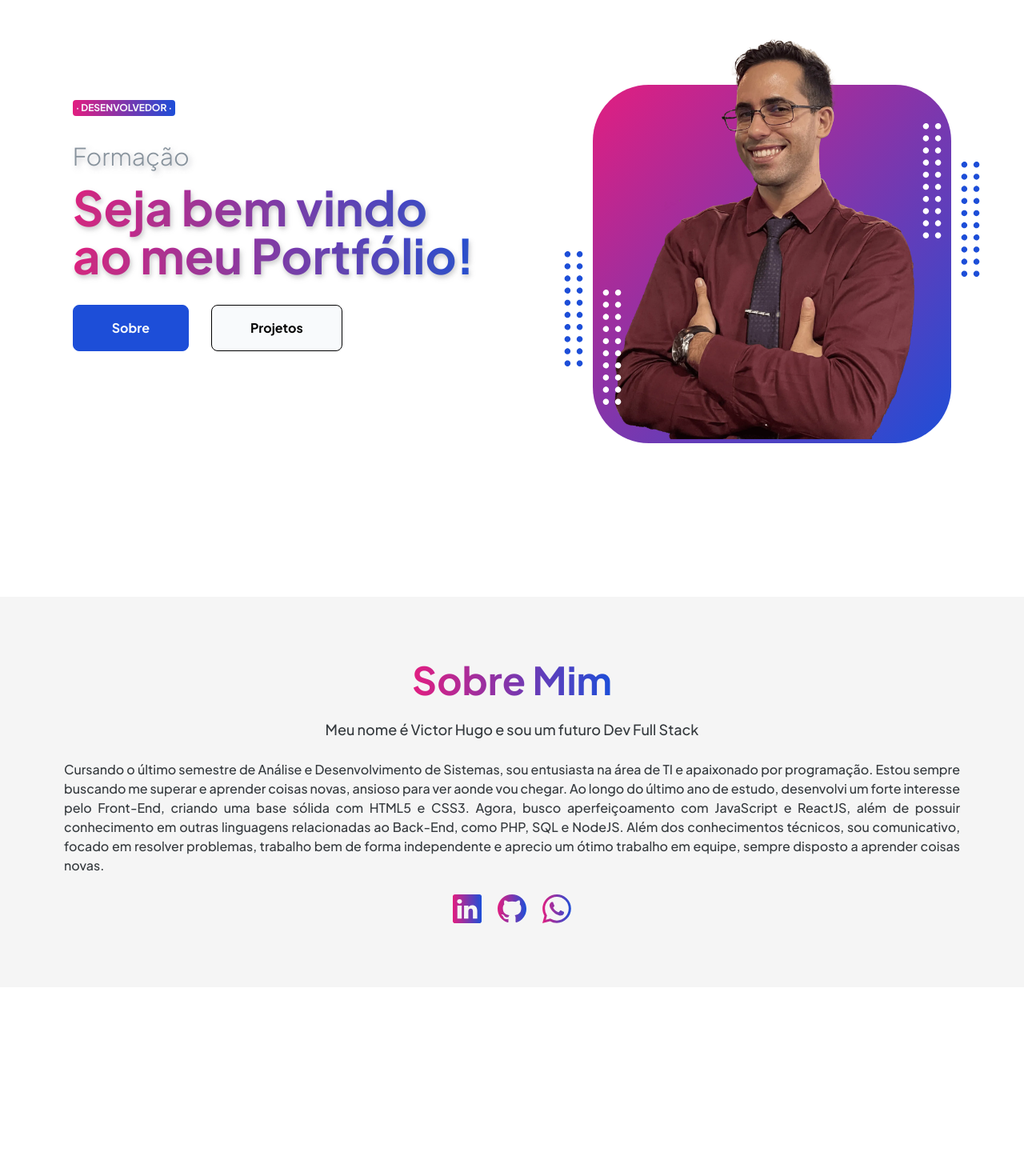
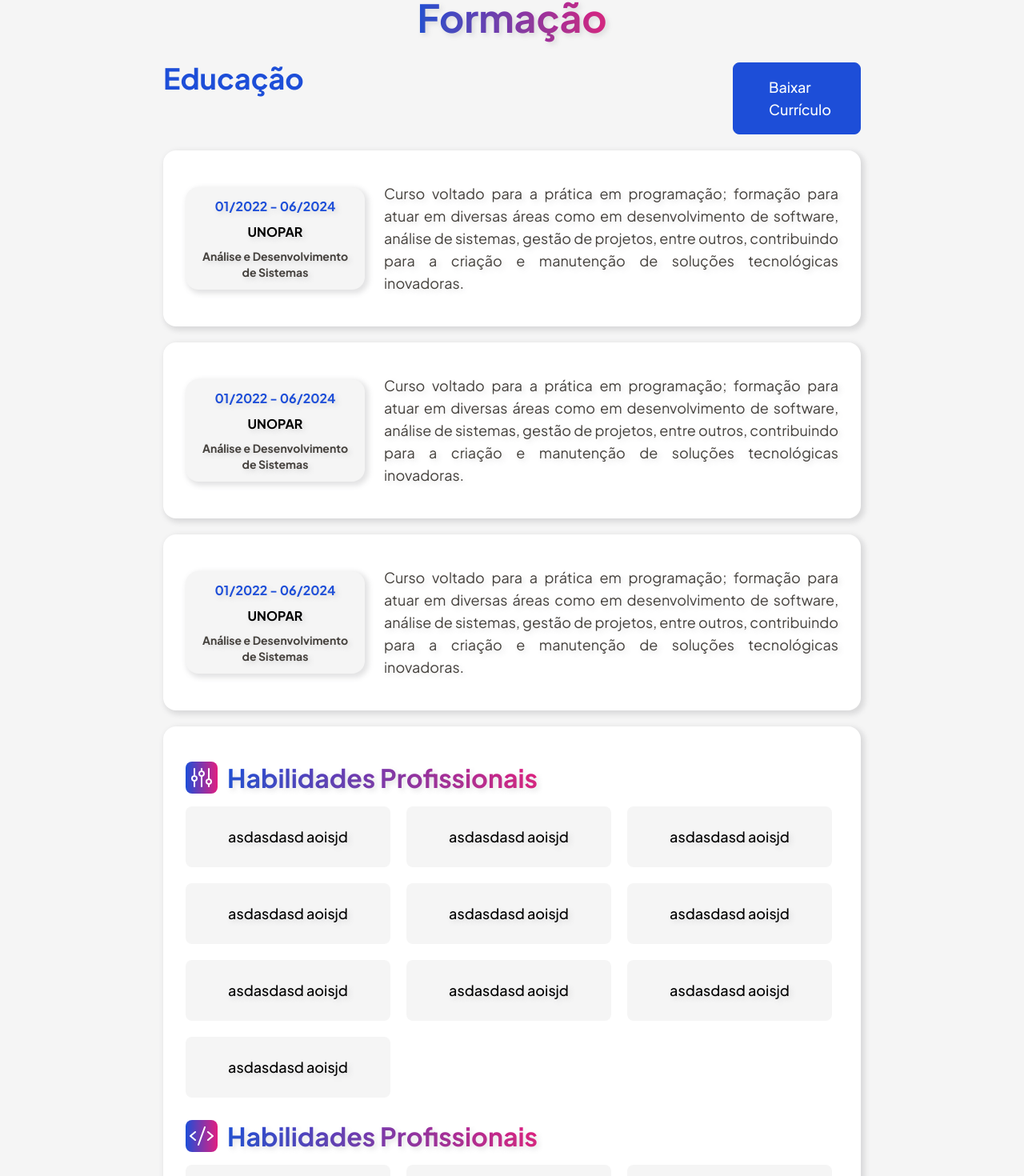
Before and after one commit to viitones/potfolio-react, a React (Vite) app: page /formacao in a window 1280 px wide. Shown: the part 150-1620 px from the top of the page at 80% size. Before the commit the page ends 1384 px from the top, so only its background shows below. Built offline with nearby package versions, Linux system fonts and the light colour scheme.

Commit message:
pagina dois feita

```diff
--- a/src/app.tsx
+++ b/src/app.tsx
@@ -1,5 +1,4 @@
 import { Header } from './components/Header';
-import { Footer } from './components/Footer';
 import { Outlet } from 'react-router-dom';
 
 
@@ -9,11 +8,9 @@ export function App() {
     <>
       <Header />
 
-      <main className='mt-8 sm:mt-16 lg:mt-44 2xl:mt-44'>
+      <main className=''>
         <Outlet />
       </main>
-
-      <Footer />
     </>
   )
 }
--- /dev/null
+++ b/src/components/Graduacoes.tsx
@@ -0,0 +1,12 @@
+export function Graduacoes(){
+    return(
+        <div className="flex flex-col md:flex-row justify-between gap-6 items-center px-7 py-10 rounded-2xl bg-white text-shadow shadow-zinc-500/20 shadow-[3px_3px_6px_2px_#383b3f34]">
+            <div className="bg-cinzaFooter text-shadow shadow-zinc-500/20 flex flex-col justify-center items-center text-center gap-2 font-bold w-full md:max-w-56 rounded-2xl p-3 shadow-[3px_3px_6px_2px_#383b3f34]">
+                <span className="text-azul">01/2022 - 06/2024</span>
+                <h3 className="text-base">UNOPAR</h3>
+                <p className="font-base text-sm text-cinzaNavHover">Análise e Desenvolvimento de Sistemas</p>
+            </div>
+            <p className="text-justify text-lg text-cinzaNavHover">Curso voltado para a prática em programação; formação para atuar em diversas áreas como em desenvolvimento de software, análise de sistemas, gestão de projetos, entre outros, contribuindo para a criação e manutenção de soluções tecnológicas inovadoras.</p>
+        </div>
+    )
+}
--- /dev/null
+++ b/src/components/Skill.tsx
@@ -0,0 +1,7 @@
+export function Skill(){
+    return(
+        <div className='p-6 max-w-64 mx-auto md:mx-0 flex flex-auto items-center justify-center font-medium text-lg rounded-lg bg-cinzaFooter'>
+            <p>asdasdasd aoisjd</p>
+        </div>
+    )
+}
--- a/src/pages/Formacao.tsx
+++ b/src/pages/Formacao.tsx
@@ -1,39 +1,88 @@
-import eu from "../assets/cabecudo.webp";
-import DotsBr from '../assets/dot1.svg';
-import DotsAz from '../assets/dot2.svg';
+import { Code, FileArrowDown, Sliders } from "@phosphor-icons/react/dist/ssr";
+import { Graduacoes } from "../components/Graduacoes";
+import { Skill } from "../components/Skill";
+
 
 export function Formacao (){
   return (
-    <section className='max-w-7xl mx-auto h-svh lg:h-[80vh]'>
-      <div className='flex flex-col items-center justify-center text-center lg:text-left 2xl:text-left lg:flex-row lg:justify-evenly '>
-        <div className='flex flex-col items-center justify-center lg:justify-normal lg:items-start 2xl:justify-normal 2xl:items-start gap-8 mb-24'>
-          <span className='max-w-max font-bold text-xs text-branco bg-gradient-to-l rounded px-1 py-[2px] from-azul to-rosa'>
-            · DESENVOLVEDOR ·
-          </span>
+    <section className="bg-cinzaFooter">
+      <div className="w-full max-w-lg md:max-w-4xl mx-auto pb-32 px-7 md:px-3 flex flex-col items-center gap-5">
 
-          <div className="flex flex-col gap-4">
-            <p className=' text-cinzaP text-3xl font-light text-shadow shadow-zinc-500/50 brightness-125'>
-              Formação
-            </p>
+        <h2 className="mt-14 text-[3rem] max-w-lg font-bold text-shadow shadow-zinc-500/20 bg-gradient-to-l from-rosa to-azul bg-clip-text text-transparent drop-shadow-md'">Formação</h2>
 
-            <h1 className='text-6xl max-w-lg font-bold text-shadow shadow-zinc-500/20 bg-gradient-to-l from-azul to-rosa bg-clip-text text-transparent drop-shadow-md'>Seja bem vindo ao meu Portfólio!</h1>
+        <div className="w-full flex justify-between">
+          <h3 className="text-4xl font-bold text-azul">Educação</h3>
+          <a href="#" className='w-40 md:w-42 md:px-10 py-4 flex items-center justify-center gap-2 bg-azul border border-azul hover:bg-azulHover transition-all text-branco font-medium text-base md:text-lg rounded-lg'>
+            <FileArrowDown weight="fill" size={25} />
+            Baixar Currículo
+          </a>
+        </div>
+
+        <div className="flex flex-col gap-5">
+          <Graduacoes />
+          <Graduacoes />
+          <Graduacoes />
+
+          <div className="flex flex-col justify-between items-start gap-6 px-7 py-10 rounded-2xl bg-white text-shadow shadow-zinc-500/20 shadow-[3px_3px_6px_2px_#383b3f34]">
+
+            <div>
+              <div className="flex justify-center items-center gap-3 w-max">
+                <div className="w-fit bg-gradient-to-l from-rosa to-azul rounded-lg p-1">
+                  <Sliders className="size-8 text-white"/>
+                </div>
+                <h3 className="text-[2rem] font-bold text-shadow shadow-zinc-500/20 bg-gradient-to-l from-rosa to-azul bg-clip-text text-transparent drop-shadow-md'">Habilidades Profissionais</h3>
+              </div>
+
+
+              <div className="mt-3 flex gap-5 w-full flex-wrap">
+
+                <Skill />
+                <Skill />
+                <Skill />
+                <Skill />
+                <Skill />
+                <Skill />
+                <Skill />
+                <Skill />
+                <Skill />
+                <Skill />
+
+              </div>
+            </div>
+
+            <div>
+              <div className="flex justify-center items-center gap-3 w-max">
+                <div className="w-fit bg-gradient-to-l from-rosa to-azul rounded-lg p-1">
+                  <Code className="size-8 text-white"/>
+                </div>
+                <h3 className="text-[2rem] font-bold text-shadow shadow-zinc-500/20 bg-gradient-to-l from-rosa to-azul bg-clip-text text-transparent drop-shadow-md'">Habilidades Profissionais</h3>
+              </div>
+
+
+              <div className="mt-3 flex gap-5 w-full flex-wrap">
+
+                <Skill />
+                <Skill />
+                <Skill />
+                <Skill />
+                <Skill />
+                <Skill />
+                <Skill />
+                <Skill />
+                <Skill />
+                <Skill />
+
+              </div>
+            </div>
+
+
+
+
+
           </div>
 
-          <div className='flex gap-7'>
-            <a href="#" className='bg-azul border border-azul hover:bg-azulHover transition-all px-12  py-4 text-branco font-bold rounded-lg'>Sobre</a>
-            <a href="#" className='bg-branco border border-black  hover:bg-black px-12 transition-all py-4 text-black hover:text-branco font-bold rounded-lg'>Projetos</a>
-          </div>
         </div>
 
-        <div className='max-w-lg lg:ml-12'>
-          <div className='relative bg-gradient-to-tl from-azul to-rosa size-[26rem] lg:size-[28rem] 2xl:size-[36rem] rounded-[70px] '>
-            <img className='absolute bottom-5 -translate-x-6 scale-105 pointer-events-none' src={eu} alt="Victor Hugo" />
-            <img className='absolute -right-12 2xl:-right-16 top-12 size-36 2xl:size-44' src={DotsBr} alt="" />
-            <img className='absolute -right-24 2xl:-right-28 top-24 size-36 2xl:size-44' src={DotsAz} alt="" />
-            <img className='absolute -left-12 2xl:-left-16 bottom-12 size-36 2xl:size-44' src={DotsBr} alt="" />
-            <img className='absolute -left-24 2xl:-left-28 bottom-24 size-36 2xl:size-44' src={DotsAz} alt="" />
-          </div>
-        </div>
       </div>
     </section>
   )
--- a/src/pages/Home.tsx
+++ b/src/pages/Home.tsx
@@ -2,9 +2,12 @@ import eu from "../assets/cabecudo.webp";
 import DotsBr from '../assets/dot1.svg';
 import DotsAz from '../assets/dot2.svg';
 
+import { Footer } from "../components/Footer";
+
 export function Home (){
   return (
-    <section className='max-w-7xl mx-auto h-svh lg:h-[80vh]'>
+    <>
+      <section className='max-w-7xl mx-auto h-svh lg:h-[80vh] mt-8 sm:mt-16 lg:mt-44 2xl:mt-44'>
         <div className='flex flex-col items-center justify-center text-center lg:text-left 2xl:text-left lg:flex-row lg:justify-evenly '>
           <div className='flex flex-col items-center justify-center lg:justify-normal lg:items-start 2xl:justify-normal 2xl:items-start gap-8 mb-24'>
             <span className='max-w-max font-bold text-xs text-branco bg-gradient-to-l rounded px-1 py-[2px] from-azul to-rosa'>
@@ -20,8 +23,8 @@ export function Home (){
             </div>
 
             <div className='flex gap-7'>
-            <a href="#" className='bg-azul border border-azul hover:bg-azulHover transition-all px-12  py-4 text-branco font-bold rounded-lg'>Sobre</a>
-            <a href="#" className='bg-branco border border-black  hover:bg-black px-12 transition-all py-4 text-black hover:text-branco font-bold rounded-lg'>Projetos</a>
+              <a href="#" className='w-36 px-4 text-center bg-azul border border-azul hover:bg-azulHover transition-all py-4 text-branco font-bold rounded-lg'>Sobre</a>
+              <a href="#" className='w-36 px-4 text-center bg-branco border border-black hover:bg-black transition-all py-4 text-black hover:text-branco font-bold rounded-lg'>Projetos</a>
             </div>
           </div>
 
@@ -36,5 +39,7 @@ export function Home (){
           </div>
         </div>
       </section>
+      <Footer />
+    </>
   )
 }
```
Lines whose indentation alone changed are shown as unchanged.
